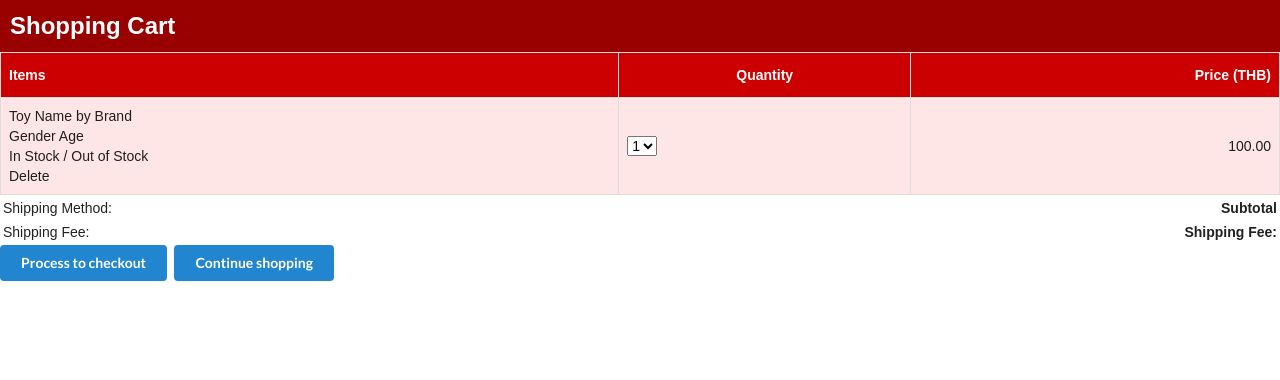
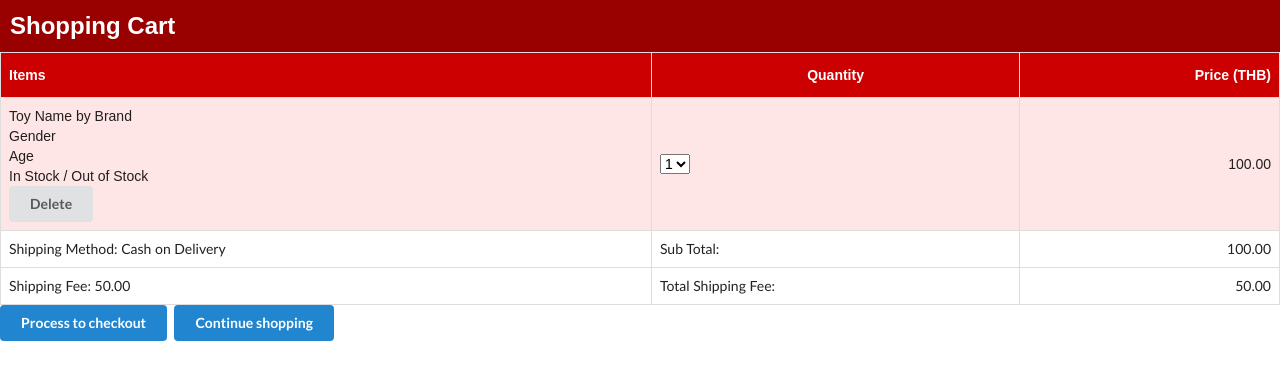
Before and after one commit to rrojanat/demoToy, a plain HTML site: page public/ShoppingCart.html in a window 1280 px wide. Drawn offline with nearby package versions, Linux system fonts and the light colour scheme.

Commit message:
fix css color

```diff
--- a/public/ShoppingCart.html
+++ b/public/ShoppingCart.html
@@ -22,39 +22,32 @@
     </tr>
     <tr>
         <td>
-            <div><label for="toyname">Toy Name by Brand</label></div>
-            <div><label for="gender"> Gender</label>
-            <label for="age">Age</label>
-                <div >
-                    <label for="availibility"> In Stock / Out of Stock</label>
-                </div>
-                <div><label for="delete"> Delete</label></div>
-            </div>
-
+            <div>Toy Name by Brand</div>
+            <div>Gender</div>
+            <div>Age</div>
+            <div>In Stock / Out of Stock</div>
+            <div><button class="ui button" name="Delete">Delete</button></div>
         </td>
         <td>
-
-            <label for="quantity" > </label>
-            <select name="quantity" id="qty" >
+            <label for="3toyQty" > </label>
+            <select name="quantity" id="3toyQty" >
                 <option value="1" >1</option>
                 <option value="2" >2</option>
                 <option value="3" >3</option>
             </select>
-
         </td>
         <td align="right">100.00</td>
     </tr>
-</table>
-
-<table class="subtotal">
-<tr>
-    <td align="left">Shipping Method:</td>
-    <th align="right">Subtotal</th>
-</tr>
-<tr>
-    <td align="left">Shipping Fee:</td>
-    <th align="right">Shipping Fee:</th>
-</tr>
+    <tr>
+        <td align="left" class="subtotal">Shipping Method: Cash on Delivery</td>
+        <td align="left" class="subtotal">Sub Total:</td>
+        <td align="right" class="subtotal">100.00</td>
+    </tr>
+    <tr>
+        <td align="left" class="subtotal">Shipping Fee: 50.00</td>
+        <td align="left" class="subtotal">Total Shipping Fee:</td>
+        <td align="right" class="subtotal">50.00</td>
+    </tr>
 </table>
 <button class="ui primary button" id="ProcessCheckOut">Process to checkout</button>
 <button class="ui primary button" id="ContinueShopping">Continue shopping</button>
--- a/public/css/toy.css
+++ b/public/css/toy.css
@@ -24,12 +24,6 @@ body {
     text-decoration: none;
 }
 
-/* Change color on hover */
-.topnav a:hover {
-    background-color: #ddd;
-    color: black;
-}
-
 /* Style the content */
 .content {
     background-color: #990000;
@@ -50,15 +44,12 @@ body {
     width: 100%;
 }
 
-
 .toy td, .toy th {
     border: 1px solid #ddd;
     padding: 8px;
 }
 
 .toy tr:nth-child(even){background-color: #ffe6e6;}
-
-.toy tr:hover {background-color: #ddd;}
 
 .toy th {
     padding-top: 12px;
@@ -68,6 +59,10 @@ body {
     color: white;
 }
 
+.subtotal {
+    font-family: "Trebuchet MS", Arial, Helvetica, sans-serif;
+    background-color: #ffffff;
+}
 
 * {
     box-sizing: border-box;
@@ -87,8 +82,3 @@ body {
     display: table;
     clear: both;
 }
-
-.subtotal {
-    font-family: "Trebuchet MS", Arial, Helvetica, sans-serif;
-    width: 100%;
-}
```
